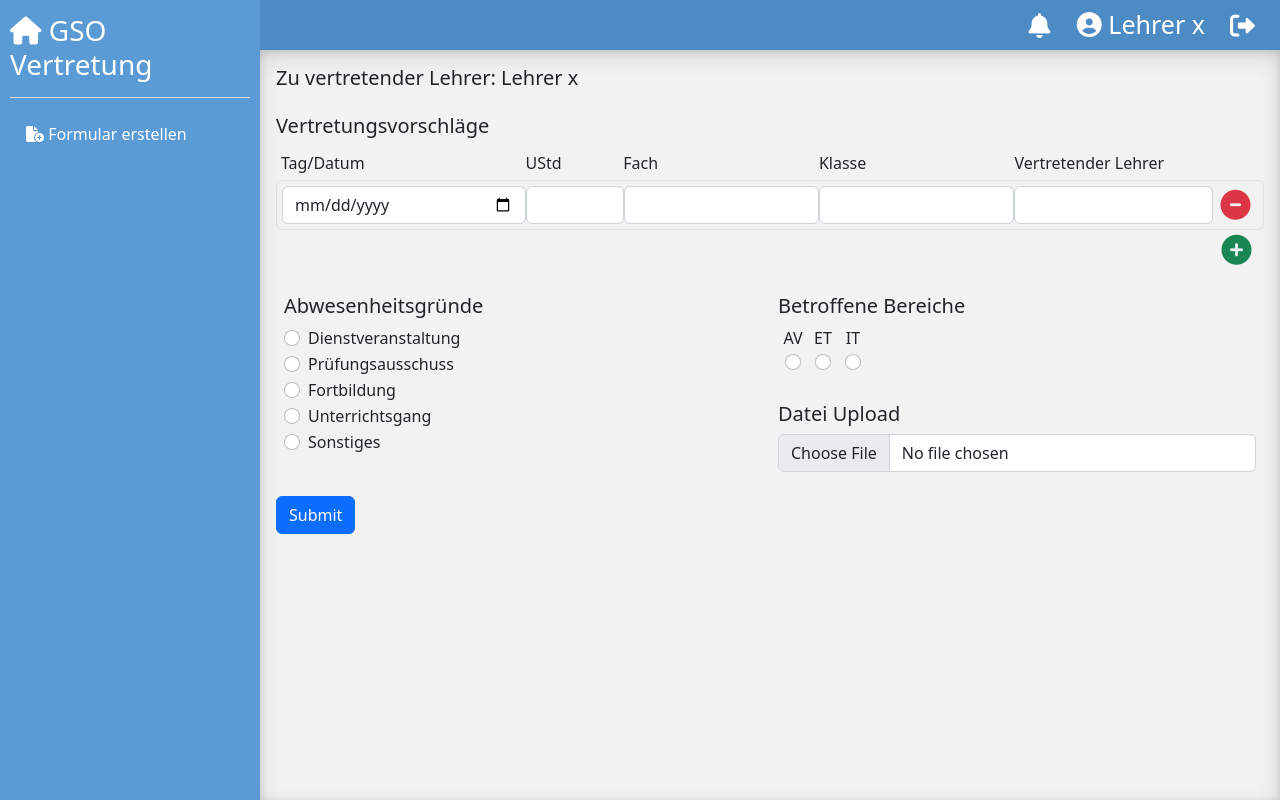
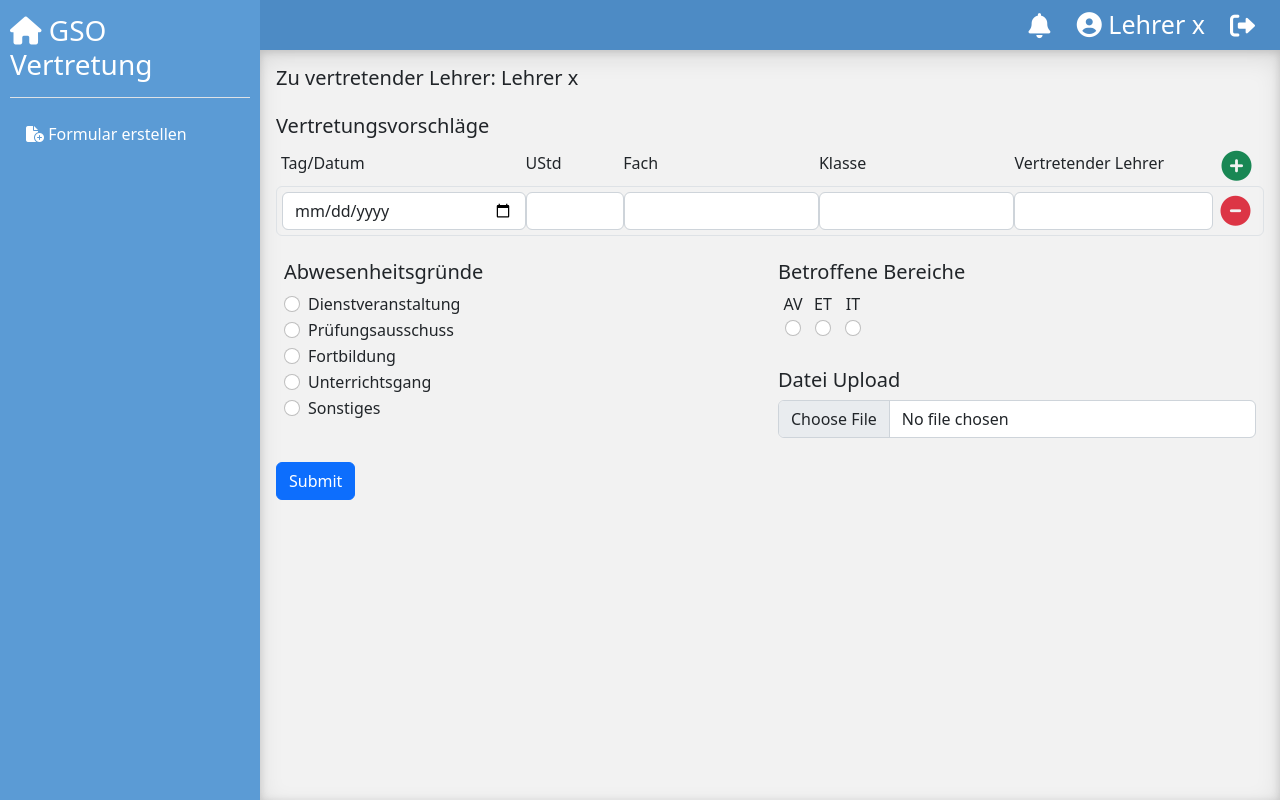
Before and after one commit to Nepomukk/Vertretungsplaner, a Flask app: page /formular in a window 1280 px wide. Run offline with Flask 2, Linux system fonts and the light colour scheme; some libraries are stand-ins or nearby versions.

Commit message:
Add js to add and remove absence-lesson-inputs

```diff
--- a/frontend/static/js/main.js
+++ b/frontend/static/js/main.js
@@ -0,0 +1,16 @@
+function fpRemoveAbsenceLesson(element) {
+    let elements = document.querySelectorAll('.fp-absence-lessons .input-container.fp-absence-grid');
+    if (elements.length > 1) {
+        element.closest('.input-container.fp-absence-grid').remove();
+    } else {
+        let inputs = element.closest('.input-container.fp-absence-grid').querySelectorAll('input');
+        for (let input of inputs) {
+            input.value = '';
+        }
+    }
+}
+
+function fpAddAbsenceLesson() {
+    let elements = document.querySelectorAll('.fp-absence-lessons .input-container.fp-absence-grid');
+    elements[elements.length - 1].after(elements[elements.length - 1].cloneNode(true));
+}
--- a/frontend/templates/pages/formular.html
+++ b/frontend/templates/pages/formular.html
@@ -5,7 +5,7 @@
         <form>
             <h5>Zu vertretender Lehrer: {{ username }}</h5>
 
-            <div class="absence-lessons mb-3 mt-4">
+            <div class="fp-absence-lessons mb-3 mt-4">
                 <h5>Vertretungsvorschläge</h5>
                 <div class="label-container fp-absence-grid">
                     <label for="">Tag/Datum</label>
@@ -13,6 +13,9 @@
                     <label for="">Fach</label>
                     <label for="">Klasse</label>
                     <label for="">Vertretender Lehrer</label>
+                    <span class="circle-button text-success last-col" onclick="fpAddAbsenceLesson()">
+                        <i class="fa-solid fa-circle-plus"></i>
+                    </span>
                 </div>
                 <div class="input-container fp-absence-grid border rounded">
                     <input type="date" class="form-control">
@@ -20,13 +23,8 @@
                     <input type="text" class="form-control">
                     <input type="text" class="form-control">
                     <input type="text" class="form-control">
-                    <span class="circle-button text-danger">
+                    <span class="circle-button text-danger" onclick="fpRemoveAbsenceLesson(this)">
                         <i class="fa-solid fa-circle-minus"></i>
-                    </span>
-                </div>
-                <div class="input-container fp-absence-grid">
-                    <span class="circle-button text-success last-col">
-                        <i class="fa-solid fa-circle-plus"></i>
                     </span>
                 </div>
             </div>
```
